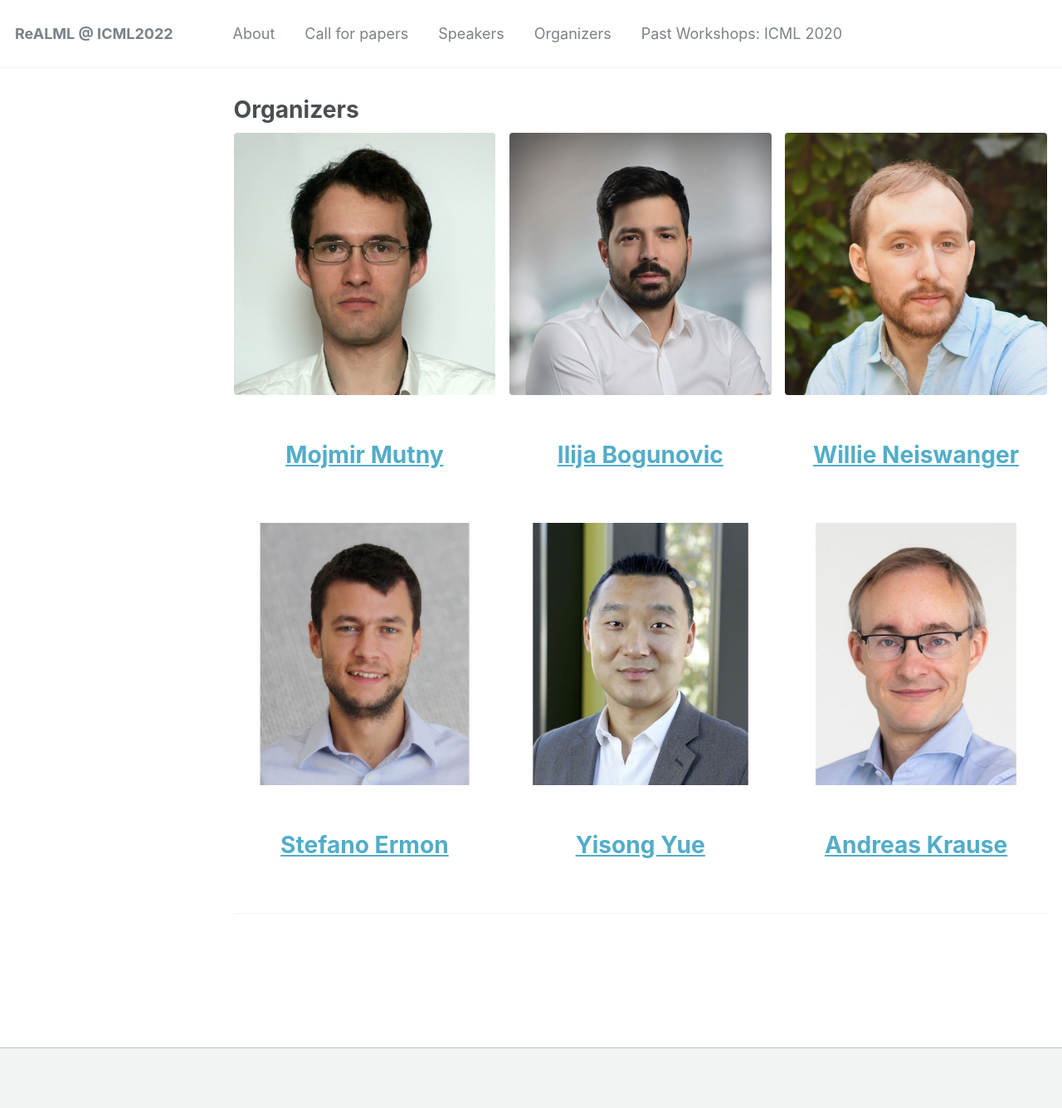
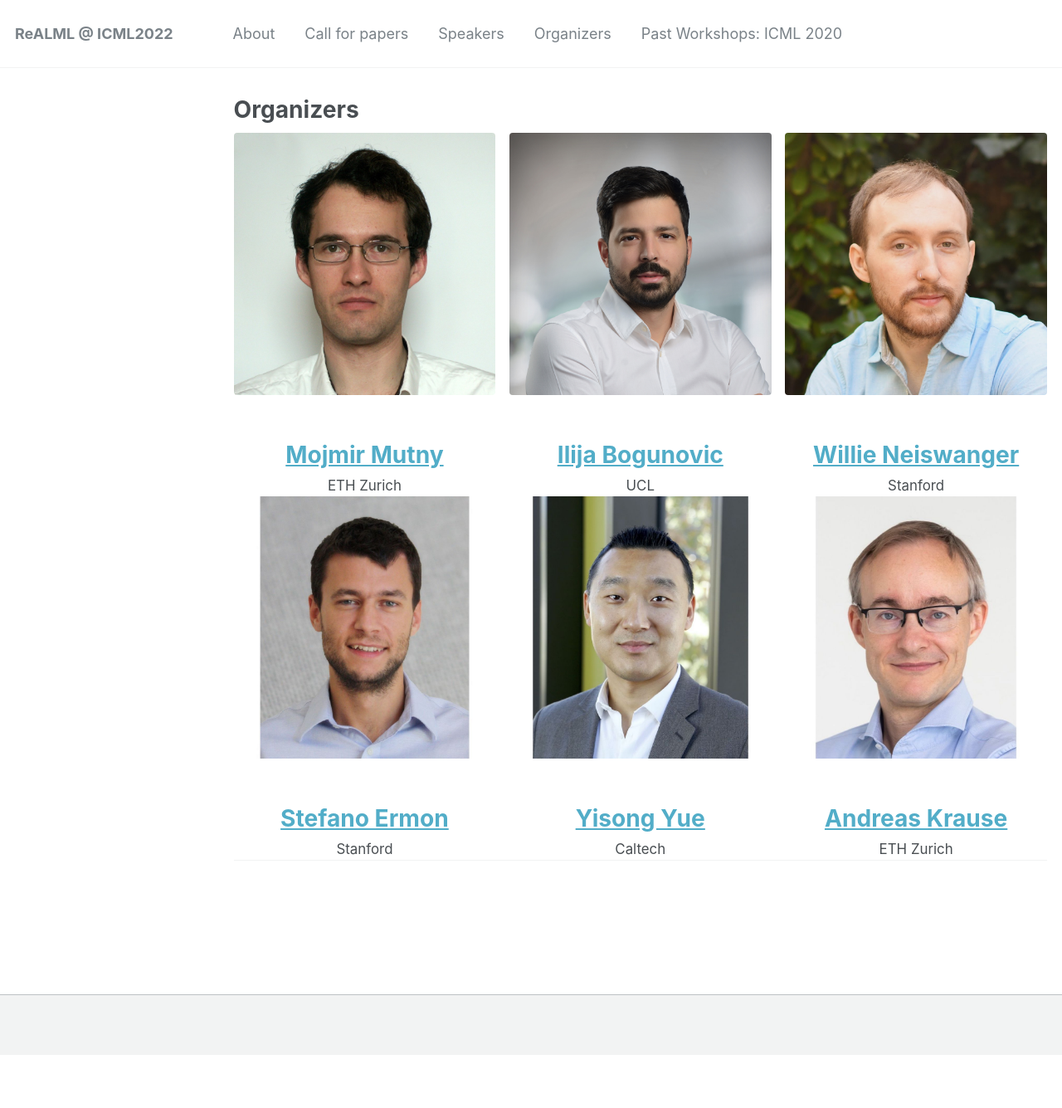
Before and after one commit to realworldml/icml2022, a Jekyll site: the page built from _pages/organizers.md, in a window 1280 px wide. Shown: the whole page at 83% size. Built offline with Jekyll 4.4.1, drawn with Linux system fonts in a browser that asks for light colours; after the commit the page ends 1271 px from its top, so only the background shows below that.

Commit message:
ava added

```diff
--- a/_pages/organizers.md
+++ b/_pages/organizers.md
@@ -7,22 +7,22 @@ author_profile: true
 feature_row:
   - image_path: organizer-images/mojmir.jpg
     title: <center> <a href="https://mojmirmutny.github.io">Mojmir Mutny</a></center>
-    excerpt: "&nbsp;     "
+    excerpt: "<center>ETH Zurich</center>"
   - image_path: organizer-images/ilija.jpg
     title: <center> <a href="http://ilijabogunovic.com">Ilija Bogunovic</a></center>
-    excerpt: "&nbsp;     "
+    excerpt: "<center>UCL</center>"
   - image_path: organizer-images/willie.jpg
     title: <center> <a href="https://www.cs.cmu.edu/~wdn/">Willie Neiswanger</a> </center>
-    excerpt: "&nbsp;     "
+    excerpt: "<center>Stanford</center>"
   - image_path: organizer-images/stefano.jpg
     title: <center><a href="https://cs.stanford.edu/~ermon/">Stefano Ermon</a></center>
-    excerpt: "&nbsp;     "
+    excerpt: "<center>Stanford</center>"
   - image_path: organizer-images/yisong.jpg
     title: <center> <a href="http://www.yisongyue.com/">Yisong Yue</a></center>
-    excerpt: "&nbsp;     "
+    excerpt: "<center>Caltech</center>"
   - image_path: organizer-images/andreas.jpg
     title: <center><a href="https://las.inf.ethz.ch/krausea">Andreas Krause</a></center>
-    excerpt: "&nbsp;     "
+    excerpt: "<center>ETH Zurich</center>"
 
 
 ---
```
Also changed, not shown: _pages/about.md (+3 -0 lines), _pages/speakers.md (+5 -0 lines), _includes/feature_row (line endings or trailing spaces), images/speaker-images/ava-res.jpg (added), images/speaker-images/ava.jpg (added).
